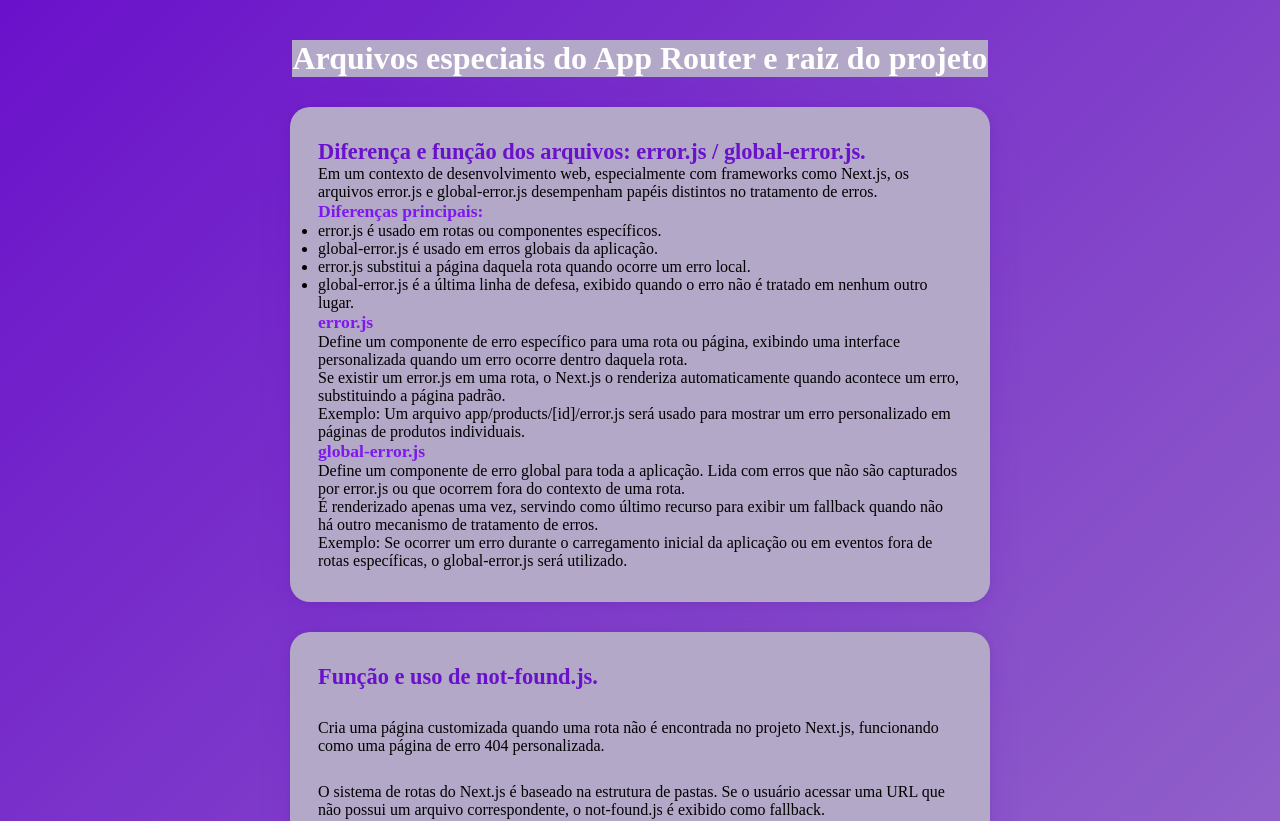
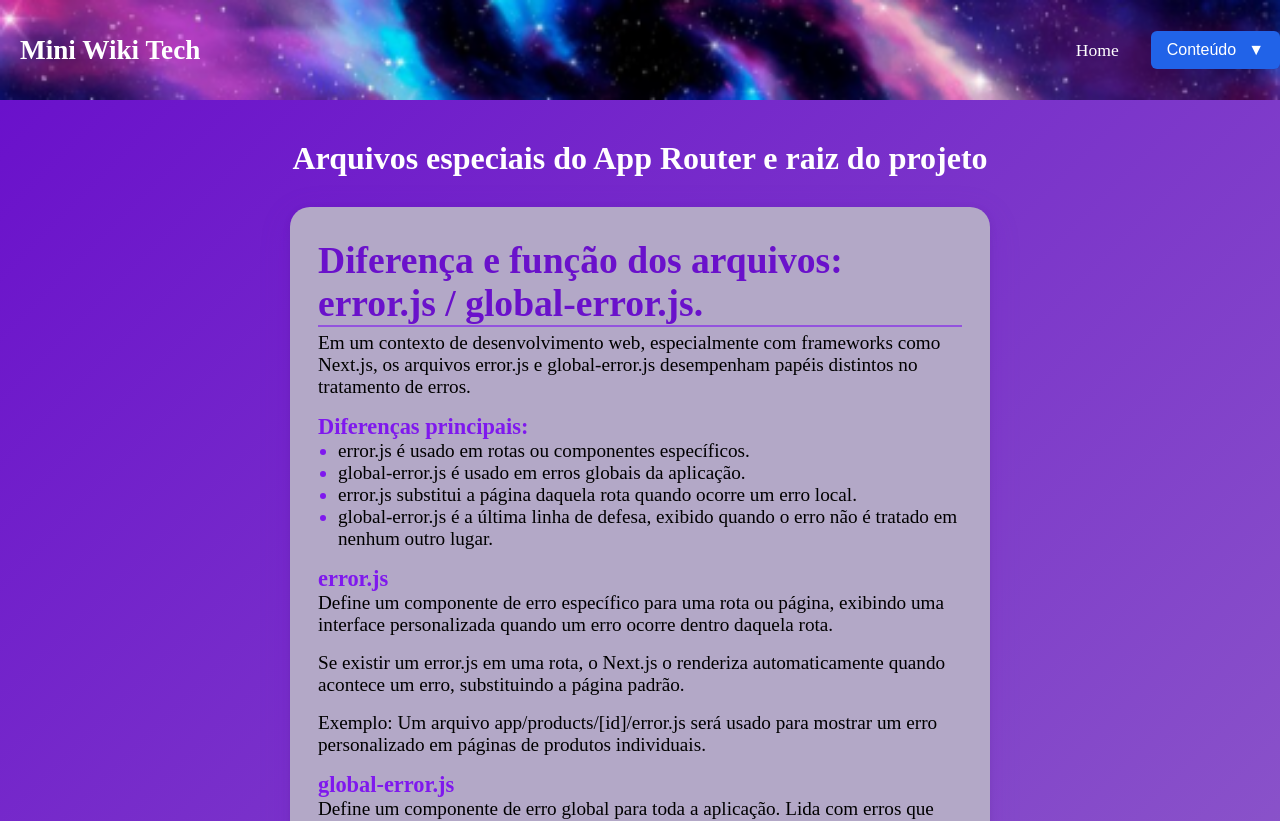
Before and after one commit to annabialeme/aulajs04, a Next.js app: page /especiais in a window 1280 px wide. Shown: the top 821 px of the page. Built offline with nearby package versions, Linux system fonts and the light colour scheme.

Commit message:
update: link header

```diff
--- a/src/app/especiais/ArquivosEspeciais.module.css
+++ b/src/app/especiais/ArquivosEspeciais.module.css
@@ -12,7 +12,6 @@
 .header {
     max-width: 900px;
     text-align: center;
-    background-color: #b3a8c7;
 }
 
 .header h1 {
@@ -33,25 +32,37 @@
     transition: transform 0.3s, box-shadow 0.3s;
     display: flex;
     flex-direction: column;
-    justify-content: space-between;
 }
 
 .card:hover {
   transform: translateY(-6px);
   box-shadow: 0 12px 40px rgba(106, 17, 203, 0.2),
-              0 4px 16px rgba(0,0,0,0.1);
+            0 4px 16px rgba(0,0,0,0.1);
 }
 
 .card h2 {
-    font-size: 1.4rem;
+    font-size: 2.35rem;
     color: #6a11cb;
+    margin-bottom: 5px;
+    border-bottom: 2px solid #7f18ee96;
 }
 
 .card h3 {
-    font-size: 1.1rem;
+    font-size: 1.4rem;
     color: #7f18ee;
 }
 
-.card p{
-    font-size: 1rem;
+.card p {
+    font-size: 1.2rem;
+    margin-bottom: 16px;
 }
+
+.card ul {
+    font-size: 1.2rem;
+    margin-bottom: 16px;
+    margin-left: 20px;
+}
+
+.card ul li::marker {
+    color: #7f18ee;
+}
--- a/src/app/especiais/page.jsx
+++ b/src/app/especiais/page.jsx
@@ -2,8 +2,13 @@
 import React from "react";
 import styles from "./ArquivosEspeciais.module.css";
 
+import Header from '../.././components/header';
+
 export default function Page() {
   return (
+    <>
+    <Header />
+
     <div className={styles.container}>
       <div className={styles.header}>
         <h1>Arquivos especiais do App Router e raiz do projeto</h1>
@@ -103,5 +108,6 @@ export default function Page() {
         </ul>
       </div>
     </div>
+    </>
   );
 }
```
